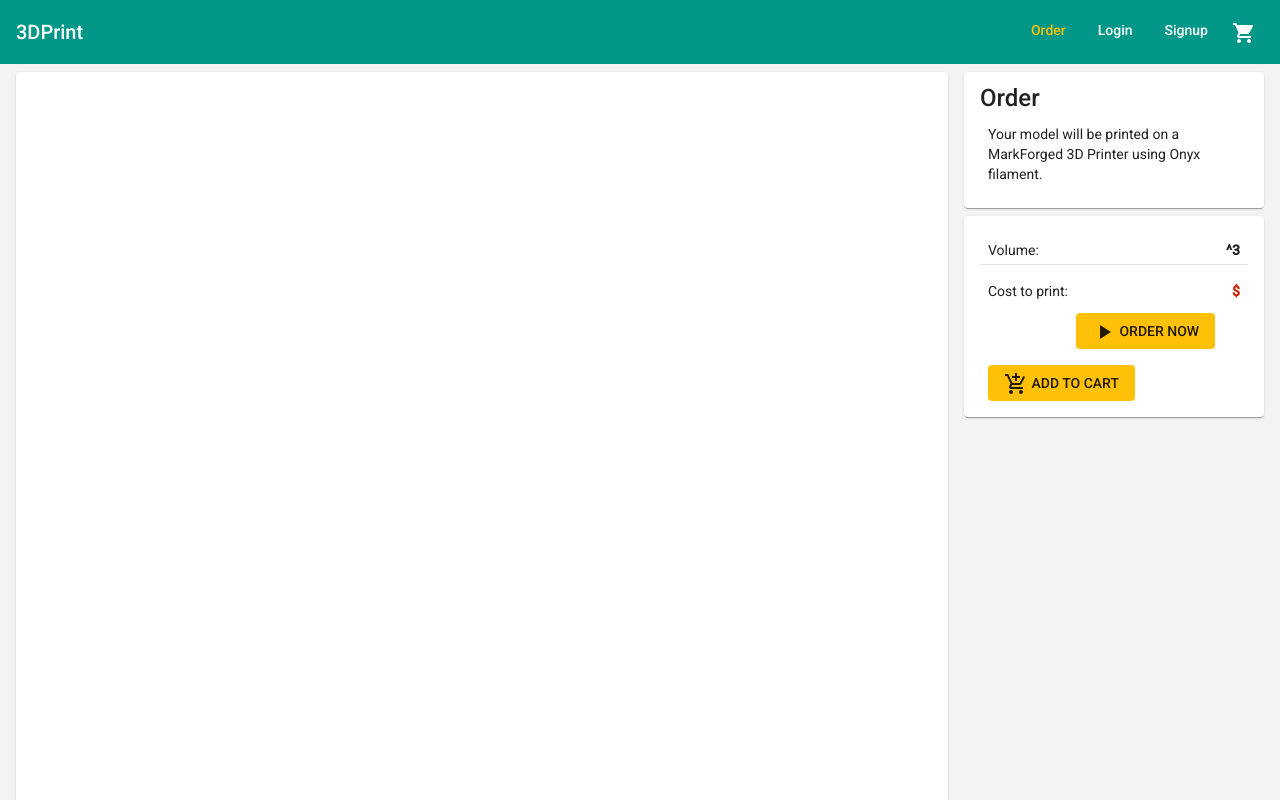
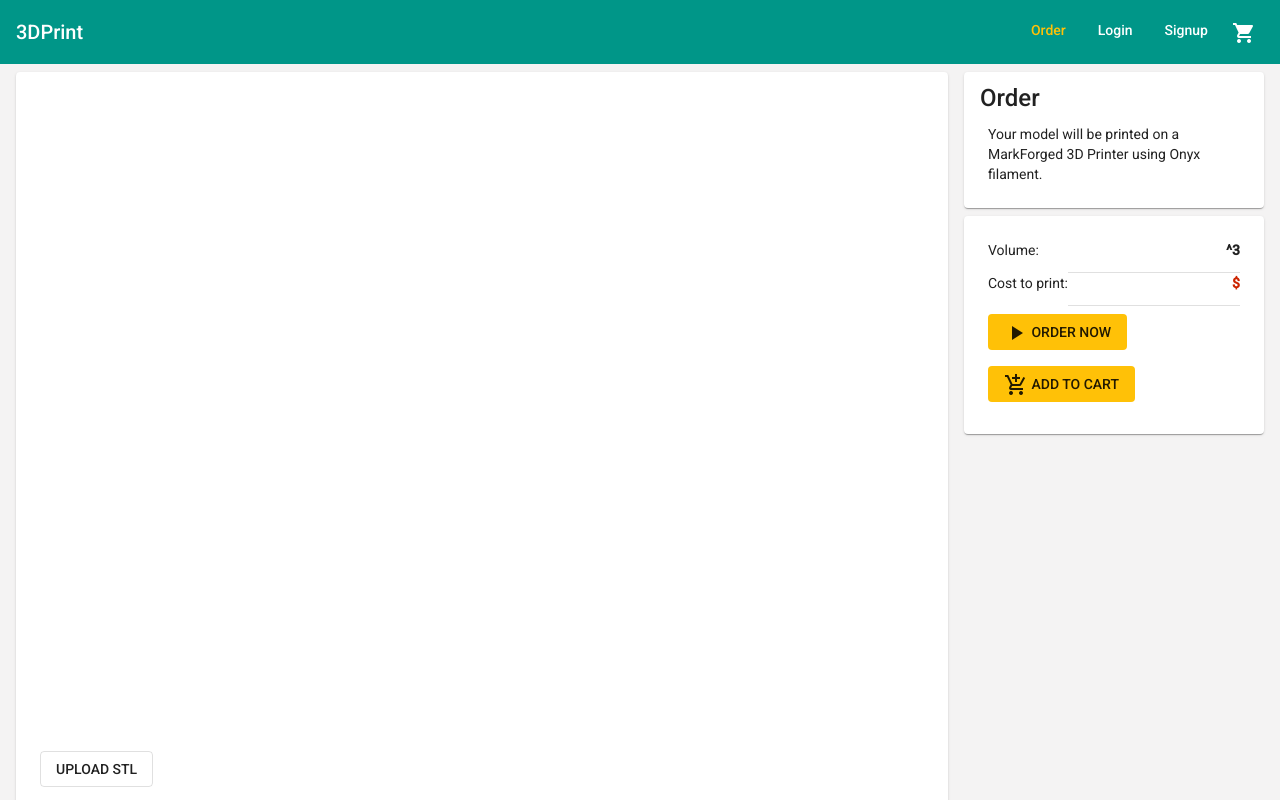
Before and after one commit to Jrmuys/printing-site, an Angular app: page / in a window 1280 px wide. Shown: the top 800 px of the page. Built offline with nearby package versions, Linux system fonts and the light colour scheme; no server answers; what angular-stl-model-viewer would draw is missing.

Commit message:
Changed styling and dist path

```diff
--- a/package.json
+++ b/package.json
@@ -7,9 +7,11 @@
     "server:start": "node backend/app.js",
     "start": "ng serve",
     "build": "ng build",
+    "build:prod": "npm run build -- --prod",
     "test": "ng test",
     "lint": "ng lint",
-    "e2e": "ng e2e"
+    "e2e": "ng e2e",
+    "debug": "nodemon --nolazy --inspect-brk=5252 backend"
   },
   "private": true,
   "dependencies": {
--- a/src/app/auth/login/login.component.scss
+++ b/src/app/auth/login/login.component.scss
@@ -1,5 +1,6 @@
 .login-card {
-  width: 80%;
+  max-width: 400px;
+
   margin: 10% auto;
 }
 
--- a/src/app/auth/signup/signup.component.scss
+++ b/src/app/auth/signup/signup.component.scss
@@ -1,5 +1,5 @@
 .login-card {
-  width: 80%;
+  max-width: 400px;
   margin: 10% auto;
 }
 
--- a/src/app/main/main.component.html
+++ b/src/app/main/main.component.html
@@ -1,8 +1,8 @@
 <link rel="stylesheet" href="https://www.w3schools.com/w3css/4/w3.css" />
 <div class="w3-main">
   <div class="w3-row-padding">
-    <div class="w3-col s12 m9" id="engine">
-      <mat-card>
+    <div class="w3-col s12 m8 l9">
+      <mat-card id="engine" style="max-height: 50rem;">
         <app-viewer-engine></app-viewer-engine>
         <button mat-stroked-button type="button" (click)="filePicker.click()">
           UPLOAD STL
@@ -34,7 +34,7 @@
         </mat-radio-group>
       </mat-card>
     </div>
-    <div class="w3-col s12 m3">
+    <div class="w3-col s12 m4 l3">
       <mat-card>
         <mat-card-title>Order</mat-card-title>
         <mat-card-content
@@ -43,34 +43,39 @@
         >
       </mat-card>
       <mat-card>
-        <mat-card-content class="upper-padding">
-          <p style="float: left;">Volume:</p>
-          <p style="float: right; font-weight: bold;">
+        <mat-card-content>
+          <p style="text-align: left;">
+            Volume:
+            <span style="float: right; font-weight: bold;">
               {{ modelVolume }} {{ modelUnit }}^3
+            </span>
           </p>
-        </mat-card-content>
           <mat-divider [inset]="true"> </mat-divider>
-        <mat-card-content class="upper-padding">
           <div id="textContainer">
-            <p style="float: left;">Cost to print:</p>
+            <p style="text-align: left;">
+              Cost to print:
 
-            <p style="float: right; font-weight: bold; color: #cc2400;">
+              <span style="float: right; font-weight: bold; color: #cc2400;">
                 ${{ modelCost }}
+              </span>
             </p>
           </div>
-        </mat-card-content>
-
-        <button mat-flat-button color="accent">
+          <mat-divider [inset]="true"></mat-divider>
+          <div>
+            <button mat-flat-button color="accent" class="button">
               <mat-icon>play_arrow </mat-icon>
               ORDER NOW
             </button>
-
-        <button mat-flat-button color="accent">
+          </div>
+          <div>
+            <button mat-flat-button color="accent" class="button">
               <mat-icon>
                 add_shopping_cart
               </mat-icon>
               ADD TO CART
             </button>
+          </div>
+        </mat-card-content>
       </mat-card>
     </div>
   </div>
--- a/src/app/main/main.component.scss
+++ b/src/app/main/main.component.scss
@@ -23,3 +23,11 @@ button {
 .example-radio-button {
   margin: 5px;
 }
+
+.button {
+  // display: flex;
+  // margin-top: 8px;
+  margin-left: 0;
+  // margin-right: auto;
+  // float: left;
+}
--- a/src/app/viewer-engine/viewer-engine.service.ts
+++ b/src/app/viewer-engine/viewer-engine.service.ts
@@ -46,8 +46,12 @@ export class ViewerEngineService implements OnDestroy {
     this.width = document
       .getElementById('engine')
       .getBoundingClientRect().width;
+
     this.height =
       document.getElementById('engine').getBoundingClientRect().width - 16;
+    if (this.height > 768) {
+      this.height = 768;
+    }
     console.log('Width: ' + this.width + ' Height: ' + this.height);
 
     this.renderer = new THREE.WebGLRenderer({
@@ -170,9 +174,12 @@ export class ViewerEngineService implements OnDestroy {
 
   public resize(): void {
     this.width =
-      document.getElementById('engine').getBoundingClientRect().width - 48;
+      document.getElementById('engine').getBoundingClientRect().width - 35;
     this.height =
       document.getElementById('engine').getBoundingClientRect().width - 16;
+    if (this.height > 650) {
+      this.height = 650;
+    }
     const width = window.innerWidth / 2;
     const height = window.innerHeight / 2;
 
```
Also changed, not shown: 1 other file (tests, documents, lock files or other folders). Lines whose indentation alone changed are shown as unchanged.
